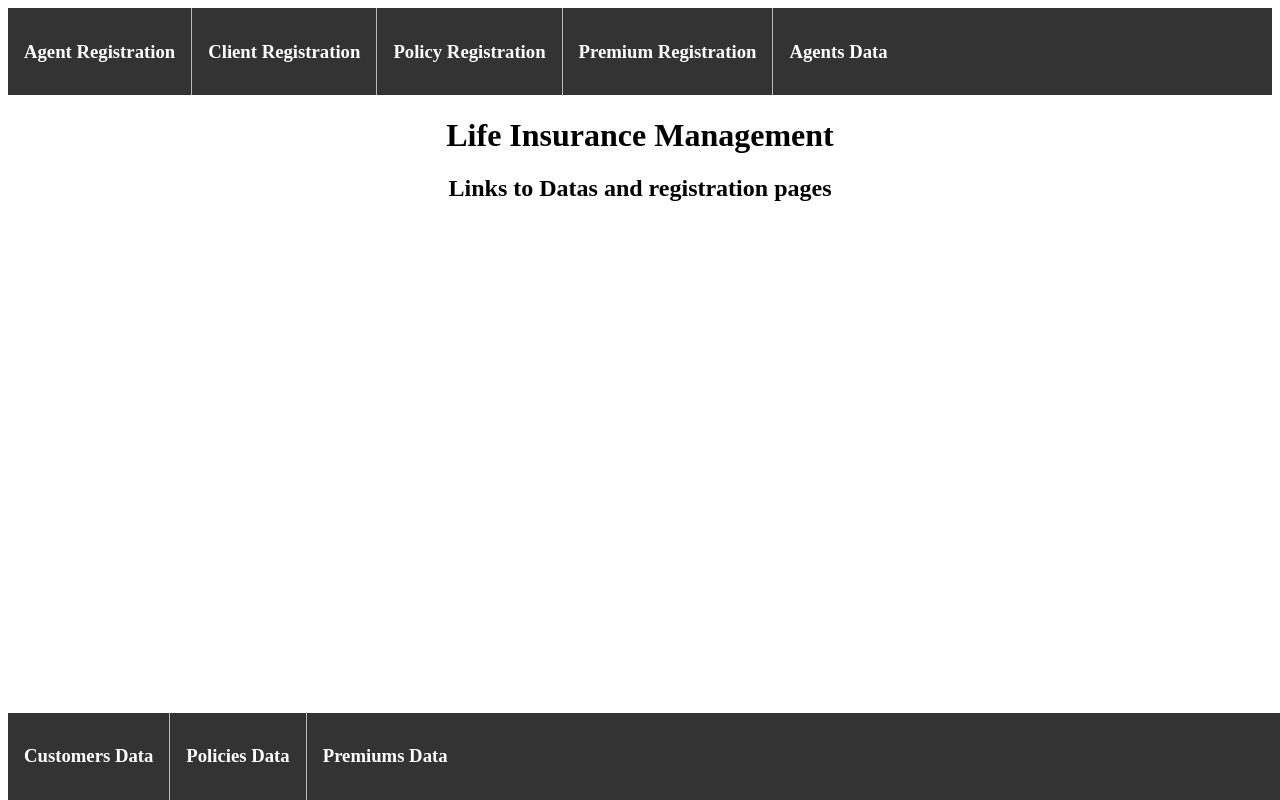
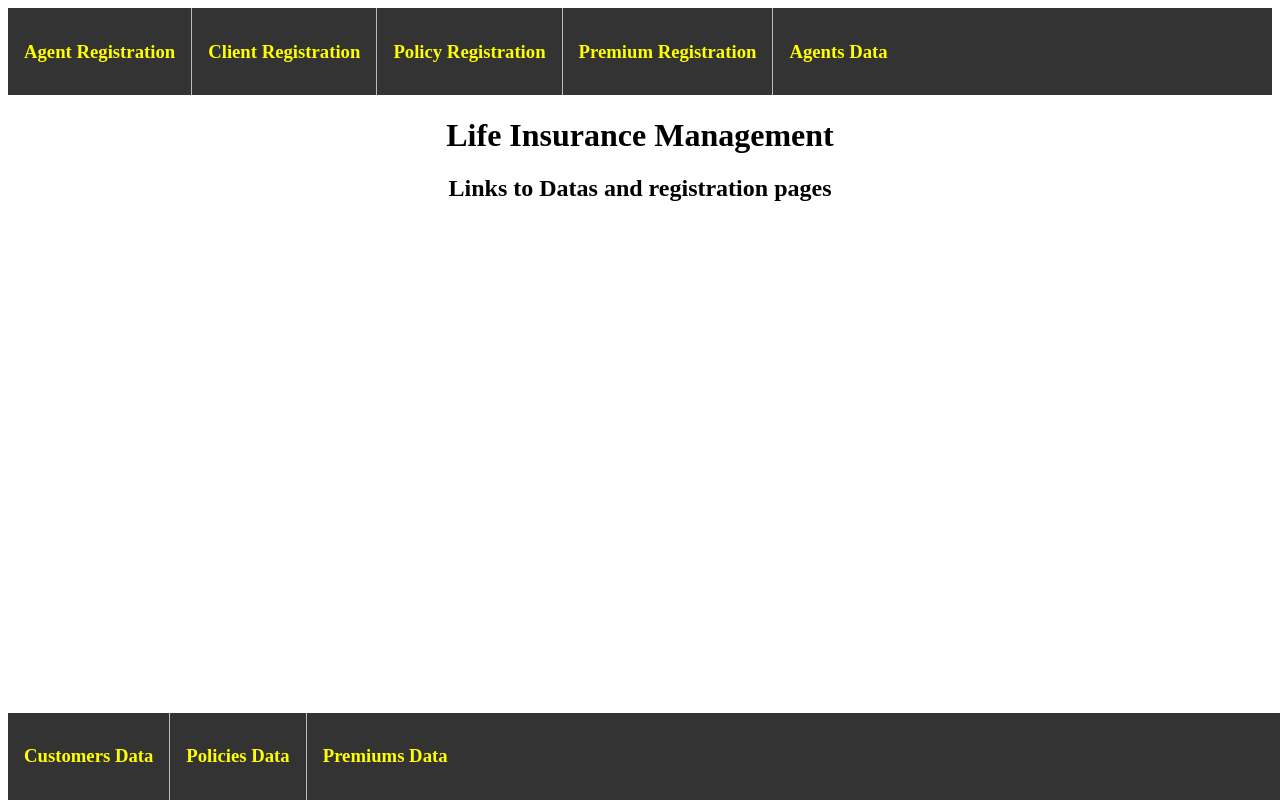
Before and after one commit to spoo-14/dbms-project-insurance, a PHP site: page / in a window 1280 px wide. Run offline with PHP 8.4, Linux system fonts and the light colour scheme.

Commit message:
Update style.css
color changed

```diff
--- a/style.css
+++ b/style.css
@@ -17,7 +17,7 @@ li:last-child {
 
 li a {
   display: block;
-  color: white;
+  color: yellow;
   text-align: center;
   padding: 14px 16px;
   text-decoration: none;
```
